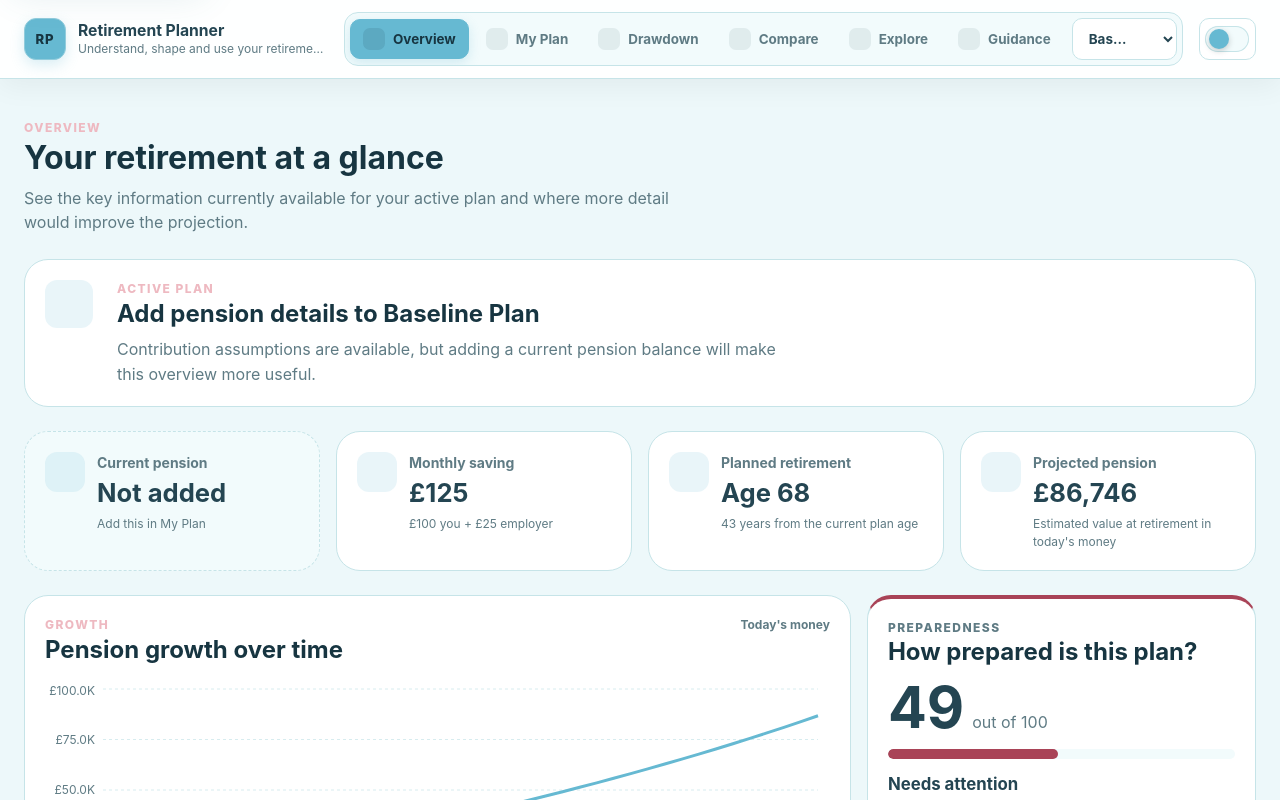
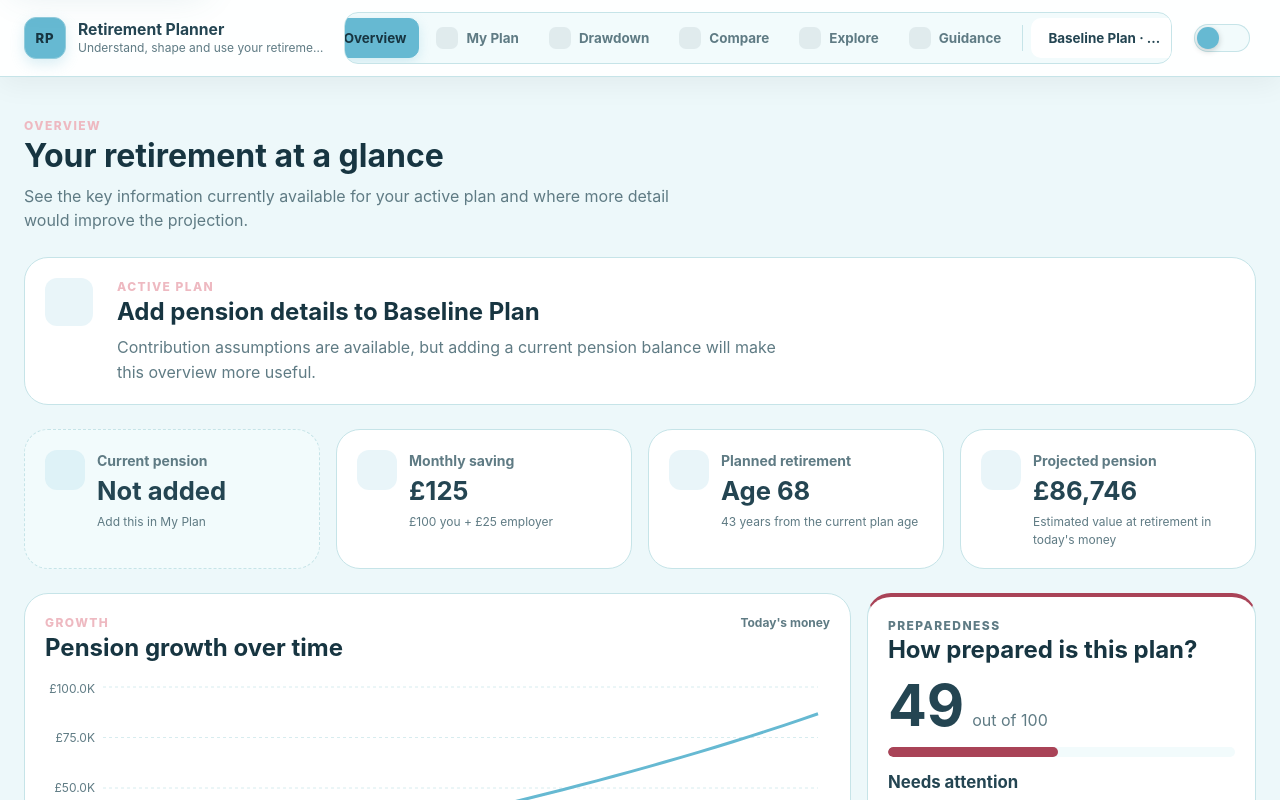
Before and after one commit to JellyMaster/Retirement-Planner, a React (Vite) app: page / in a window 1280 px wide. Shown: the top 800 px of the page. Built offline with nearby package versions, Linux system fonts and the light colour scheme.

Commit message:
Refine navigation plan selector and theme switch styling

```diff
--- a/src/styles/layouts/app-shell.css
+++ b/src/styles/layouts/app-shell.css
@@ -165,25 +165,33 @@
   line-height: 1;
 }
 
+.app-navigation-divider {
+  width: 1px;
+  height: 26px;
+  flex: 0 0 1px;
+  margin-inline: var(--ui-space-1);
+  background: var(--colour-border);
+}
+
 .app-header-actions {
   display: flex;
   align-items: center;
   justify-content: flex-end;
-  gap: var(--ui-space-2);
 }
 
 .active-scenario-switcher {
   display: flex;
   min-width: 0;
+  flex: 0 0 auto;
   align-items: center;
 }
 
 .active-scenario-switcher select {
   width: 11.5rem;
   min-width: 0;
-  min-height: 42px;
-  padding: 0.55rem 2rem 0.55rem 0.75rem;
-  border: 1px solid var(--colour-border);
+  min-height: 40px;
+  padding: 0.5rem 2rem 0.5rem 0.75rem;
+  border: 1px solid transparent;
   border-radius: calc(var(--ui-radius-control) - 2px);
   background: var(--colour-surface);
   color: var(--colour-text);
@@ -194,7 +202,8 @@
 }
 
 .active-scenario-switcher select:hover {
-  background: var(--colour-surface-secondary);
+  border-color: var(--colour-border);
+  background: var(--colour-surface);
 }
 
 .active-scenario-switcher select:focus-visible {
@@ -204,24 +213,23 @@
 
 .theme-toggle {
   display: inline-flex;
-  min-width: 3.5rem;
+  min-width: 4.25rem;
   min-height: 42px;
   align-items: center;
   justify-content: center;
-  padding: 0.35rem;
-  border: 1px solid var(--colour-border);
+  padding: 0.25rem;
+  border: 0;
   border-radius: 999px;
-  background: var(--colour-surface);
+  background: transparent;
   color: var(--colour-text-muted);
   cursor: pointer;
   transition:
     background-color var(--ui-duration-fast) var(--ui-ease-standard),
-    border-color var(--ui-duration-fast) var(--ui-ease-standard),
     color var(--ui-duration-fast) var(--ui-ease-standard);
 }
 
 .theme-toggle:hover {
-  background: var(--colour-surface-secondary);
+  background: color-mix(in srgb, var(--colour-surface-secondary) 78%, transparent);
   color: var(--colour-text);
 }
 
@@ -233,8 +241,8 @@
 .theme-toggle__track {
   position: relative;
   display: grid;
-  width: 2.75rem;
-  height: 1.65rem;
+  width: 3.5rem;
+  height: 1.75rem;
   grid-template-columns: 1fr 1fr;
   align-items: center;
   border-radius: 999px;
@@ -246,7 +254,7 @@
   z-index: 1;
   display: grid;
   place-items: center;
-  font-size: 0.68rem;
+  font-size: 0.72rem;
   line-height: 1;
 }
 
@@ -263,8 +271,8 @@
   z-index: 2;
   top: 0.2rem;
   left: 0.2rem;
-  width: 1.25rem;
-  height: 1.25rem;
+  width: 1.35rem;
+  height: 1.35rem;
   border-radius: 50%;
   background: var(--colour-primary);
   box-shadow: 0 2px 6px rgb(0 0 0 / 20%);
@@ -272,7 +280,7 @@
 }
 
 .theme-toggle[aria-checked="true"] .theme-toggle__thumb {
-  transform: translateX(1.1rem);
+  transform: translateX(1.75rem);
 }
 
 @media (max-width: 1220px) {
```
